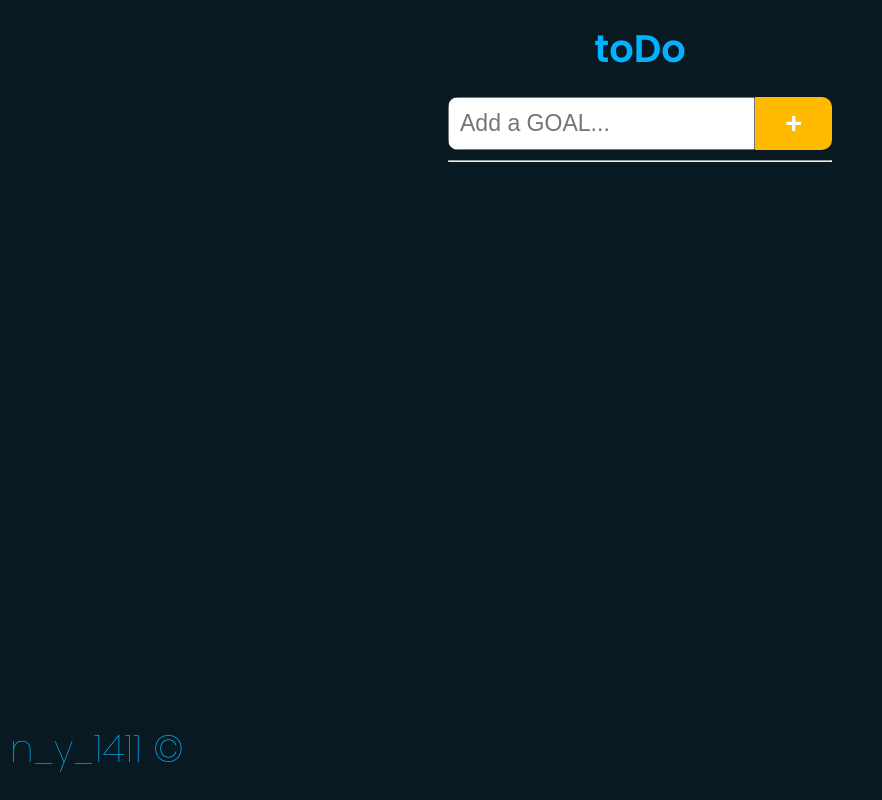
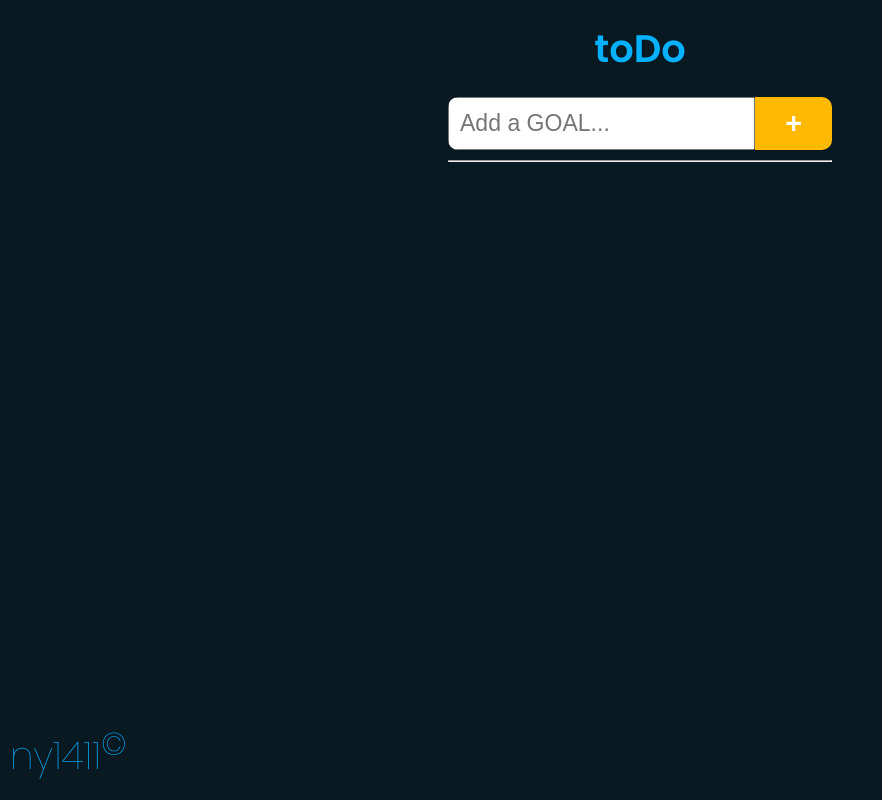
Before and after one commit to ny1411/toDo, a plain HTML site: page index.html in a window 1280 px wide. Shown: the whole page, without its empty margins (0-882 px from the left). Drawn offline with Linux system fonts and the light colour scheme.

Commit message:
Update index.html

```diff
--- a/index.html
+++ b/index.html
@@ -43,4 +43,4 @@
   </body>
 </html>
 
-<h1 id="copyright">n_y_1411 &copy</h1>
+<h1 id="copyright">ny1411<sup>&copy</sup></h1>
```
